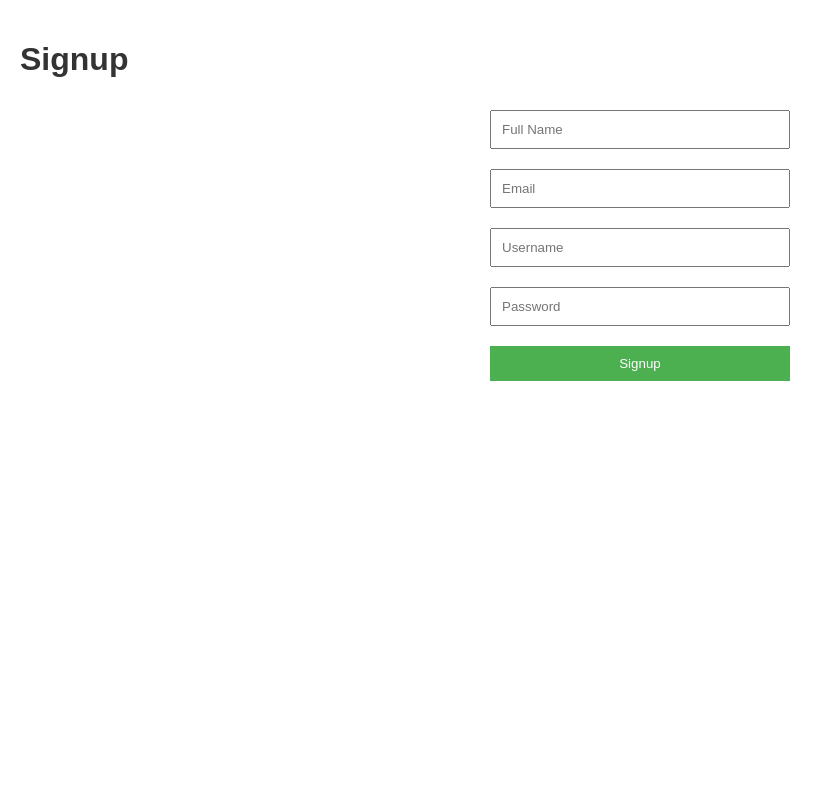
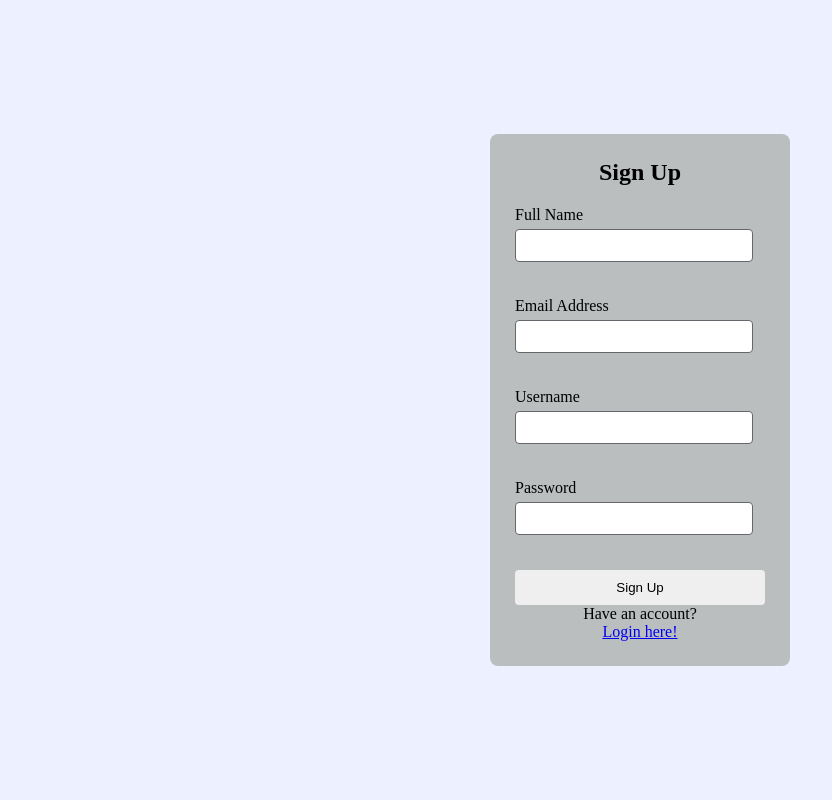
Before and after one commit to celinehoang177/leagueManager, a PHP site: page /signup.php in a window 1280 px wide. Shown: the whole page, without its empty margins (0-832 px from the left). Run offline with PHP 8.4, Linux system fonts and the light colour scheme; tables that the repository leaves empty hold one stand-in row (values such as "Sample post").

Commit message:
Added UI

```diff
--- a/css/styles.css
+++ b/css/styles.css
@@ -1,30 +1,98 @@
+* {
+    margin: 0;
+    padding: 0;
+    box-sizing: border-box;
+}
 body {
-    font-family: Arial, sans-serif;
+    background-color: #EDF1FF;
+    display: flex;
+    justify-content: center;
+    align-items: center;
+    height: 100vh;
     margin: 0;
-    padding: 20px;
 }
-h1 {
-    color: #333;
+.login, .signup {
+    background: #BABEBF;
+    padding: 25px;
+    border-radius: 8px;
+    width: 300px;
+    text-align: center;
 }
-form {
-    max-width: 300px;
-    margin: 0 auto;
-    display: flex;
-    flex-direction: column;
+h2 {
+    margin-bottom: 20px;
 }
-input, button {
-    margin: 10px 0;
-    padding: 10px;
+.form {
+    margin-bottom: 15px;
+    text-align: left;
+}
+label {
+    display: block;
+    margin-bottom: 5px;
+}
+input[type="username"], input[type="password"], input[type="email"], input[type="fullname"] {
+    width: 95%;
+    padding: 8px;
+    margin-bottom: 20px;
+    border-radius: 4px;
+    border: 1px solid #66676D;
 }
 button {
-    background-color: #4CAF50;
-    color: white;
     border: none;
+    padding: 10px 15px;
+    border-radius: 4px;
     cursor: pointer;
+    width: 100%;
 }
 button:hover {
-    background-color: #45a049;
+    background-color: #66676D;
 }
-p {
-    color: red;
+.navbar {
+    background-color: #e0e0e0;
+    padding: 10px 20px;
+    display: flex;
+    gap: 20px;
+    border-bottom: 1px solid #ccc;
+    position: fixed;
+    top: 0;
+    left: 0;
+    right: 0;
+    z-index: 1000;
+    justify-content: center;
+    box-shadow: 0px 2px 5px rgba(0, 0, 0, 0.1);
 }
+.navbar a {
+    text-decoration: none;
+    color: black;
+    font-weight: bold;
+    font-size: 16px;
+    cursor: pointer;
+    padding: 5px 10px;
+}
+.navbar a:hover {
+    text-decoration: underline;
+    border-radius: 4px;
+}
+.container {
+    display: flex;
+    justify-content: center;
+    align-items: center;
+    gap: 20px;
+    flex-wrap: wrap;
+    margin-top: 20px;
+}
+
+.menu {
+    display: inline-block;
+    text-decoration: none;
+    color: #fff;
+    font-size: 1.2rem;
+    background-color: #66676D;
+    padding: 15px 30px;
+    border-radius: 10px;
+    box-shadow: 0 4px 6px rgba(0, 0, 0, 0.1);
+    transition: transform 0.2s, box-shadow 0.2s;
+}
+.menu:hover {
+    transform: scale(1.1);
+    box-shadow: 0 6px 10px rgba(0, 0, 0, 0.2);
+}
--- a/templates/signup.html.php
+++ b/templates/signup.html.php
@@ -1,11 +1,36 @@
 <?php include __DIR__ . '/header.php'; ?>
-<h1>Signup</h1>
-<form action="/leagueManager/signup.php" method="POST">
-    <input type="text" name="fullname" placeholder="Full Name" required>
-    <input type="email" name="email" placeholder="Email" required>
-    <input type="text" name="username" placeholder="Username" required>
-    <input type="password" name="password" placeholder="Password" required>
-    <button type="submit">Signup</button>
-</form>
+<head>
+    <meta charset="utf-8">
+	<meta name="viewport" content="width=device-width, initial-scale=1">
+	<link rel="stylesheet" type="text/css" href="style.css">
+	<title></title>
+</head>
+<body>
+    <div class="signup">
+        <h2>Sign Up</h2>
+        <form id="signupform" action="/leagueManager/signup.php" method="POST">
+            <div class="form">
+                <label for="fullname">Full Name</label>
+                <input type="fullname" id="fullname" name="fullname" required>
+            </div>
+            <div class="form">
+                <label for="email">Email Address</label>
+                <input type="email" id="email" name="email" required>
+            </div>
+            <div class="form">
+                <label for="username">Username</label>
+                <input type="username" id="username" name="username" required>
+            </div>
+            <div class="form">
+                <label for="password">Password</label>
+                <input type="password" id="password" name="password" required>
+            </div>
+            <button type="submit">Sign Up</button>
+            <p>Have an account?</p>
+            <a href="index.html"><p>Login here!</p>
+        </form>
+    </div>
+</body>
+
 <?php if (isset($error)) echo "<p>$error</p>"; ?>
 <?php include __DIR__ . '/footer.php'; ?>
```
Also changed, not shown: templates/dashboard.html.php (+20 -2 lines), templates/login.html.php (+24 -11 lines), templates/matchinfo.html.php (added, +16 -0 lines), templates/player.html.php (added, +16 -0 lines), 1 other file.
